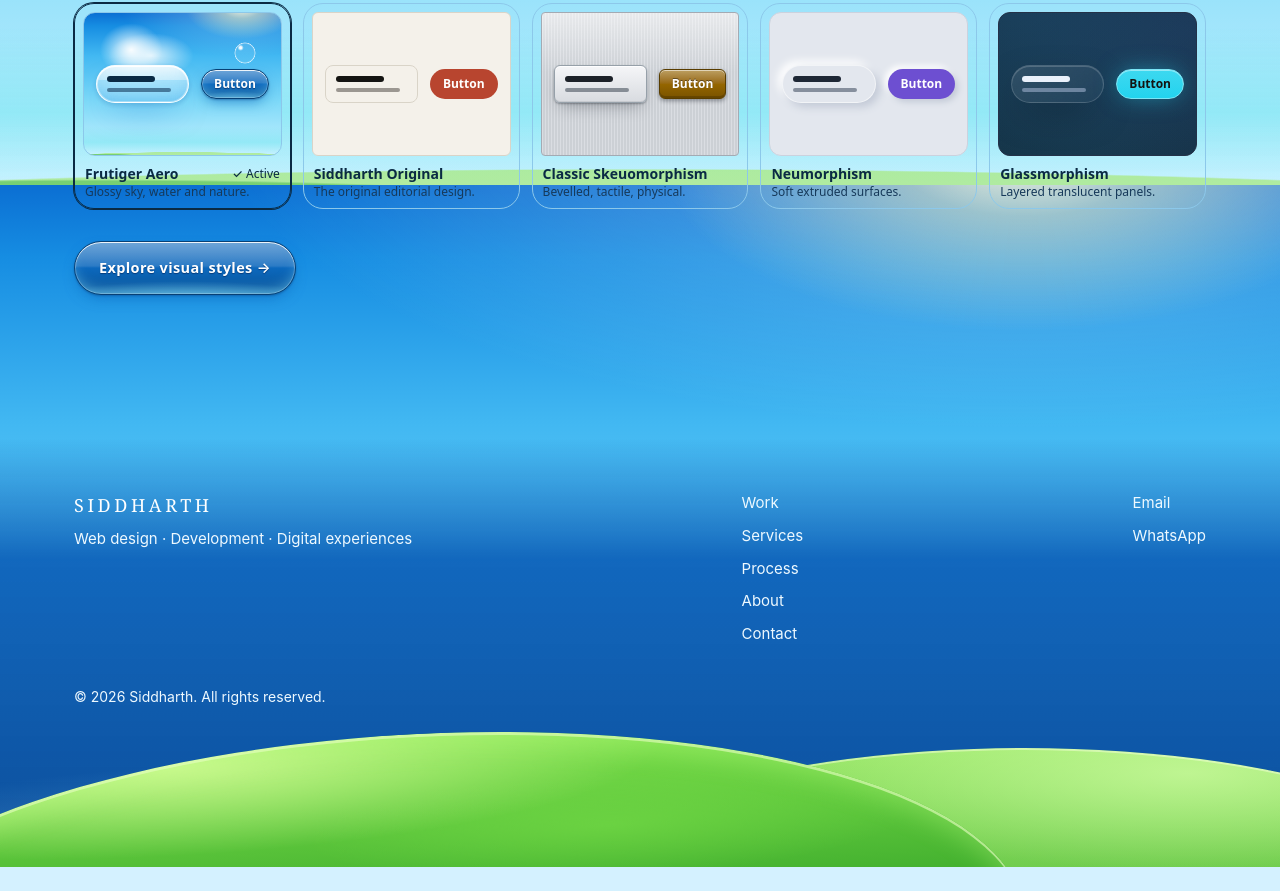
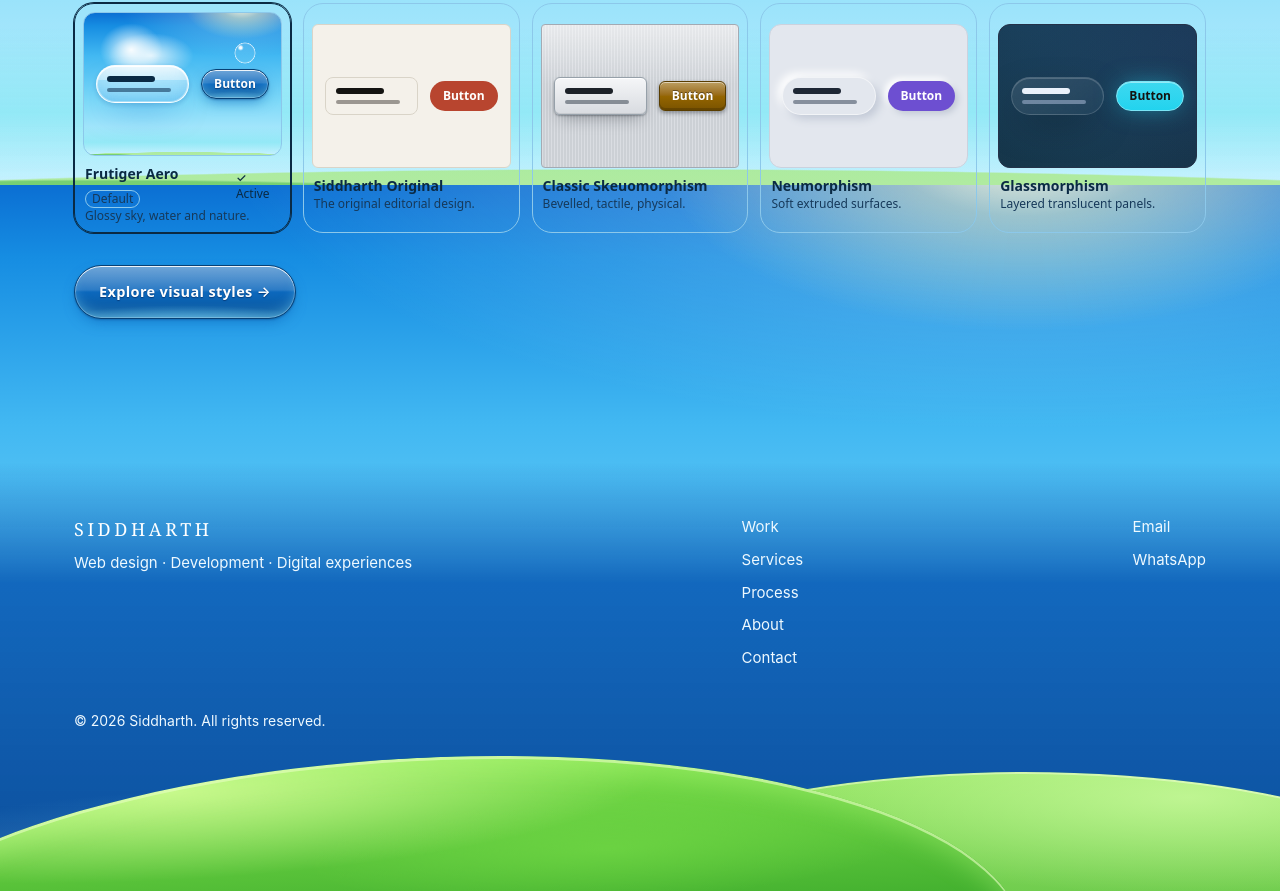
Before and after one commit to Siddharth3188/portfolio-v2, a Next.js app: page /work in a window 1280 px wide. Shown: the part 2215-3106 px from the top of the page. Before the commit the page ends 3082 px from the top, so only its background shows below. Built offline with nearby package versions, Linux system fonts and the light colour scheme.

Commit message:
Import DEFAULT_PRESET and update label display

```diff
--- a/components/StylePresetCard.tsx
+++ b/components/StylePresetCard.tsx
@@ -1,4 +1,4 @@
-import type { Preset } from "@/data/stylePresets";
+import { DEFAULT_PRESET, type Preset } from "@/data/stylePresets";
 
 /** Preview scope: the same tokens as the live engine, so each card truly demonstrates its style. */
 export default function StylePresetCard({ preset, selected, onSelect, size = "sm", className = "" }: { preset: Preset; selected: boolean; onSelect: () => void; size?: "sm" | "lg"; className?: string }) {
@@ -21,7 +21,10 @@ export default function StylePresetCard({ preset, selected, onSelect, size = "sm
         <span data-mini="btn" className="relative z-10 shrink-0 px-3 py-1.5 text-xs font-semibold">Button</span>
       </div>
       <div className="mt-2 flex items-center justify-between gap-2 px-0.5">
-        <span className="text-sm font-semibold">{preset.label}</span>
+        <span className="flex flex-wrap items-center gap-1.5 text-sm font-semibold">
+          {preset.label}
+          {preset.id === DEFAULT_PRESET && <span className="rounded-full border border-line px-1.5 text-xs font-medium text-mute">Default</span>}
+        </span>
         {selected && <span className="text-xs font-medium"><span aria-hidden="true">✓ </span>Active</span>}
       </div>
       <p className="px-0.5 text-xs leading-snug text-mute">{preset.description}</p>
```
